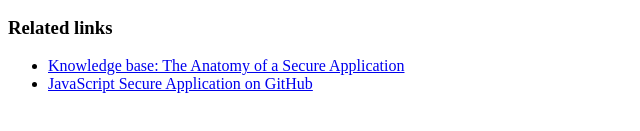
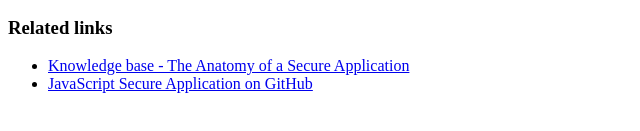
Before and after one commit to xomicloud/javascript, a website: page template/home.html in a window 1280 px wide. Shown: the part 215-346 px from the top of the page, 0-640 px from the left. Drawn offline with Linux system fonts and the light colour scheme.

Commit message:
Updated the readme file.

```diff
--- a/template/home.html
+++ b/template/home.html
@@ -24,7 +24,7 @@
     </h3>
     <ul>
       <li>
-        <a href="https://developers.xomi.cloud/knowledge-base/anatomy-of-secure-application">Knowledge base: The Anatomy of a Secure Application</a>
+        <a href="https://developers.xomi.cloud/knowledge-base/anatomy-of-secure-application">Knowledge base - The Anatomy of a Secure Application</a>
       </li>
       <li>
         <a href="https://github.com/xomicloud/javascript-secure-application">JavaScript Secure Application on GitHub</a>
```
Also changed, not shown: README.md.
